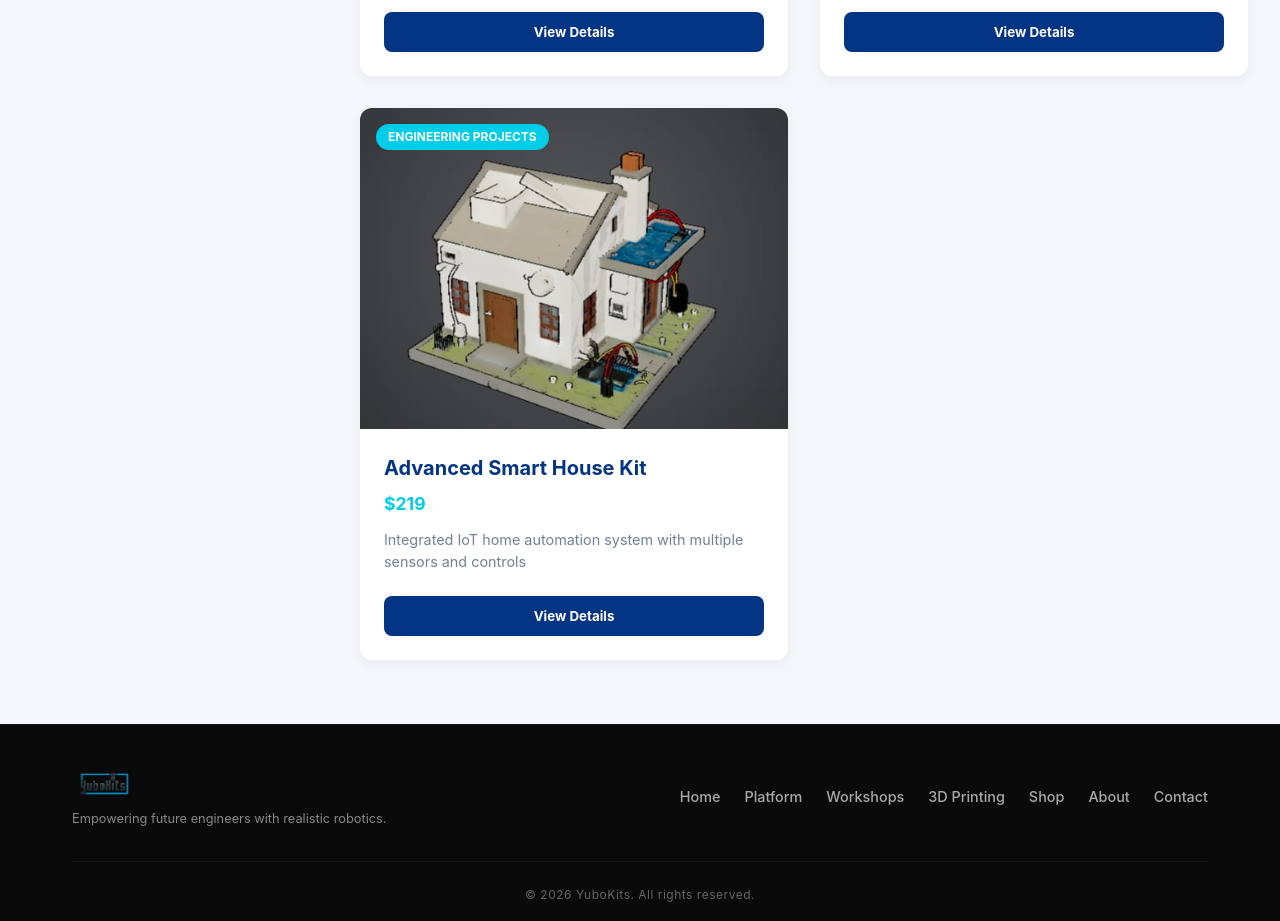
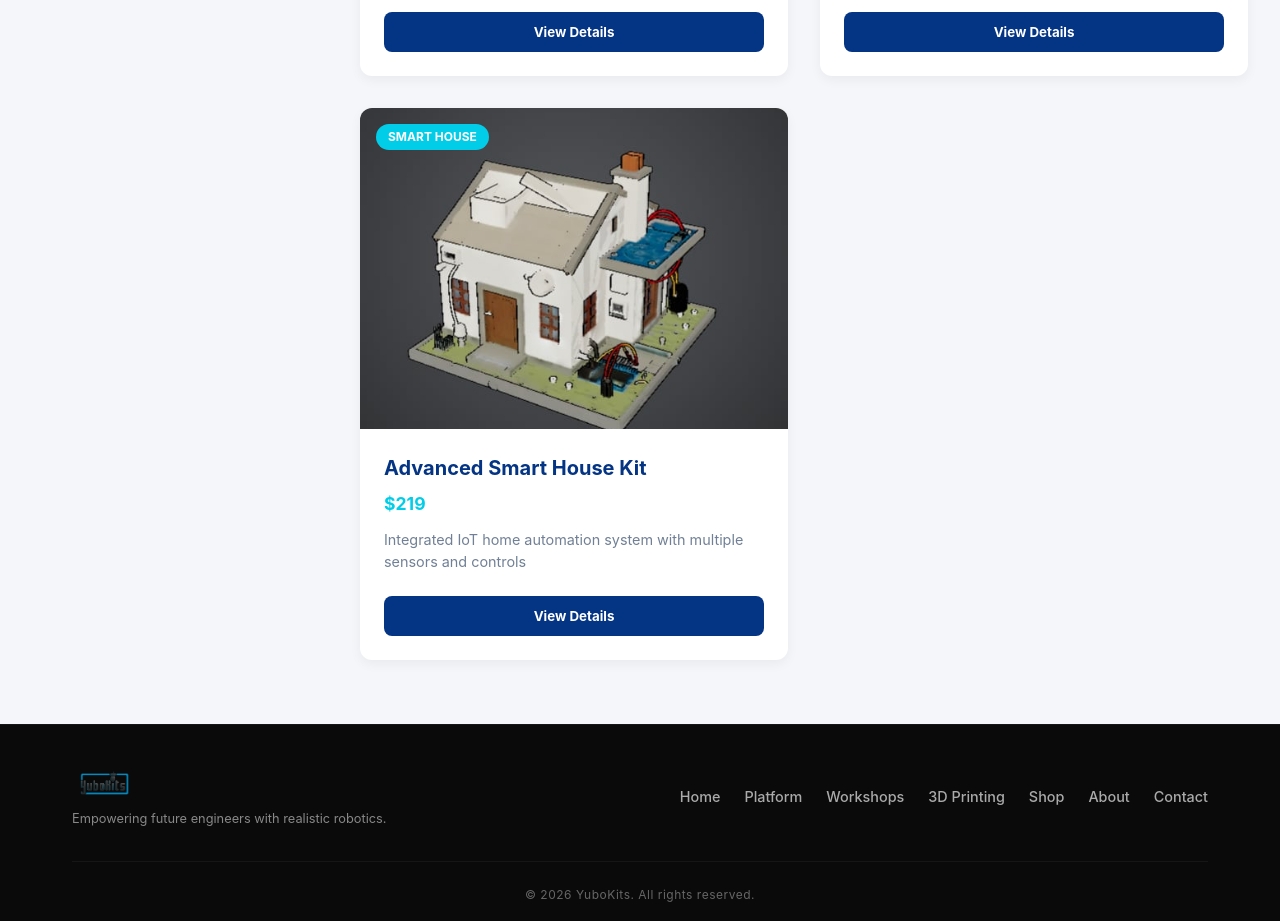
Before and after one commit to aminekhedher/YuboKits1, a React (Vite) app: page /shop in a window 1280 px wide. Shown: the part 3300-4221 px from the top of the page. Built offline with nearby package versions, Linux system fonts and the light colour scheme.

Commit message:
Update Shop: Moved Advanced Smart House Kit to its own 'Smart House' category

```diff
--- a/src/data/productsData.js
+++ b/src/data/productsData.js
@@ -199,7 +199,7 @@ export const products = [
     {
         id: 12,
         name: "Advanced Smart House Kit",
-        category: "Engineering Projects",
+        category: "Smart House",
         price: "$219",
         description: "Integrated IoT home automation system with multiple sensors and controls",
         fullDescription: "Step into the world of IoT. The Advanced Smart House Kit allows you to build a fully automated miniature home. Control lighting, monitor temperature, and secure the premises using RFID technology. A perfect deep-dive into modern smart home engineering.",
```
